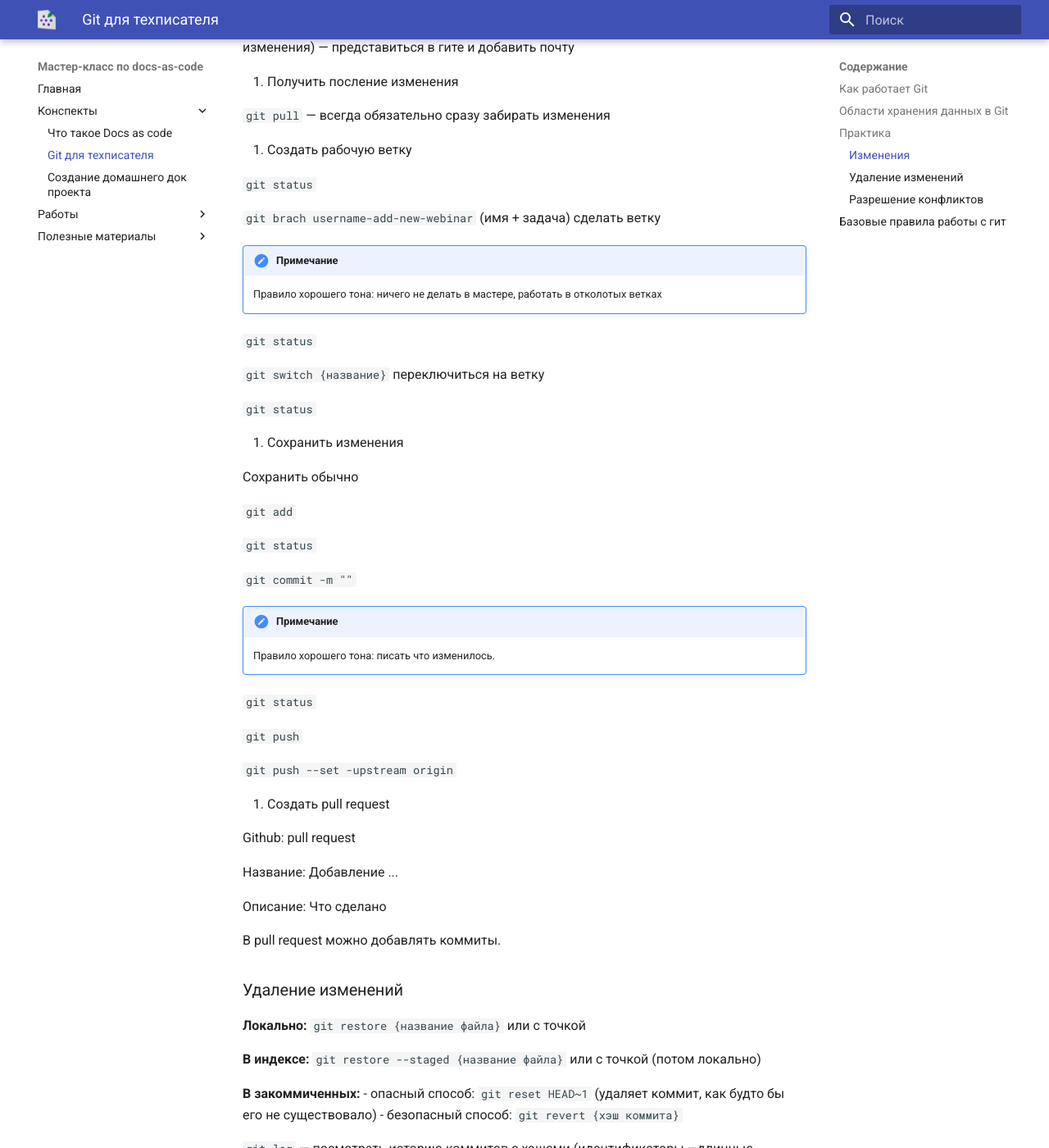
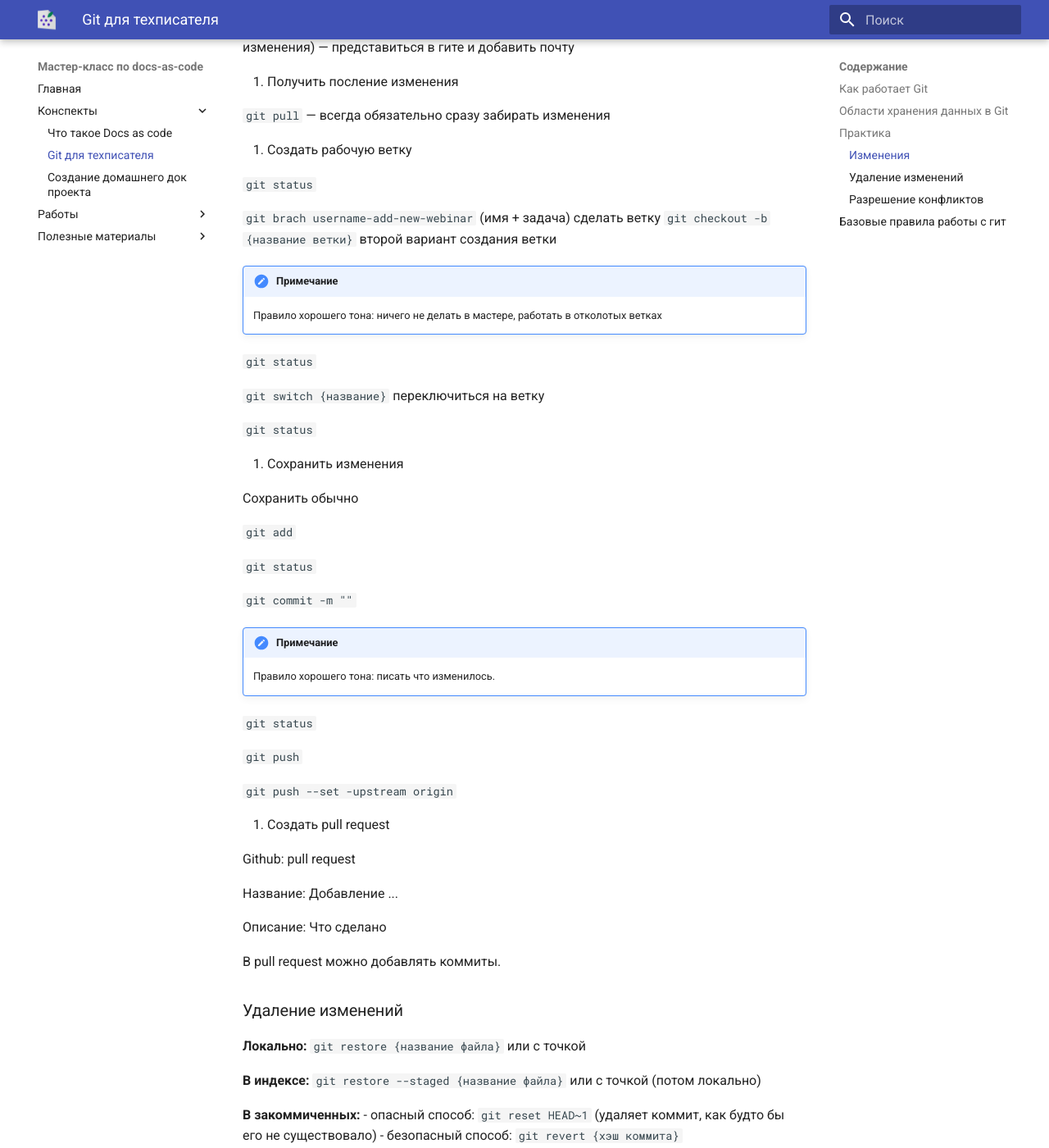
Before and after one commit to alenaChernyka/dac-workshop, an MkDocs documentation site: the page built from docs/study-notes/2-webinar-notes.md, in a window 1280 px wide and 1400 px high, scrolled down 1042 px. Shown: the whole window at 82% size. Built offline with MkDocs 1.6.1 and Material for MkDocs 9.7.7, drawn with Linux system fonts in a browser that asks for light colours; part of the change alters nothing that is shown.

```diff
--- a/docs/study-notes/2-webinar-notes.md
+++ b/docs/study-notes/2-webinar-notes.md
@@ -41,6 +41,7 @@
 `git status`
 
 `git brach username-add-new-webinar` (имя + задача) сделать ветку
+`git checkout -b {название ветки}` второй вариант создания ветки
 
 !!! note "Примечание"
     Правило хорошего тона: ничего не делать в мастере, работать в отколотых ветках
--- a/mkdocs.yml
+++ b/mkdocs.yml
@@ -54,5 +54,9 @@ markdown_extensions:
   - pymdownx.mark
   - pymdownx.caret
 
+plugins:
+  - search
+  - glightbox
+
 extra_css:
   - stylesheets/extra.css
```
